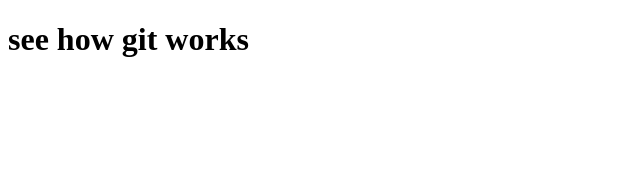
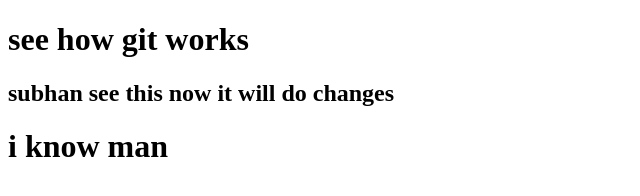
Before and after one commit to subhan300/learninggithub1november, a plain HTML site: page index.html in a window 1280 px wide. Shown: the whole page, without its empty margins (0-640 px from the left). Drawn offline with Linux system fonts and the light colour scheme.

Commit message:
Update index.html

```diff
--- a/index.html
+++ b/index.html
@@ -7,5 +7,8 @@
 </head>
 <body>
     <h1>see how git works</h1>
+<h2>subhan see this now it will do changes</h2>
+<h1>i know man</h1>
+
 </body>
 </html>
```
